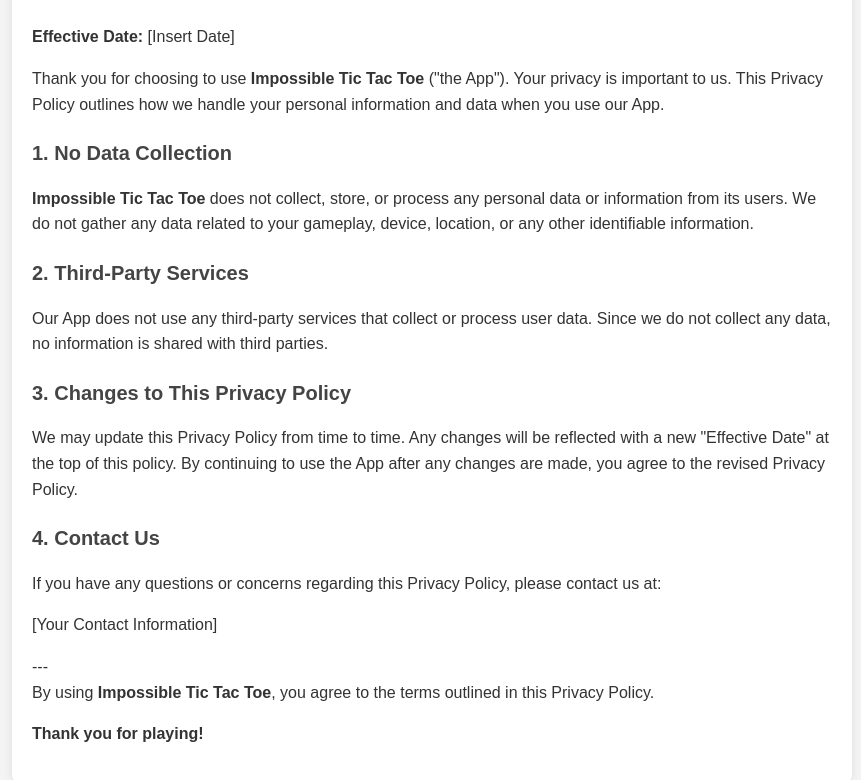
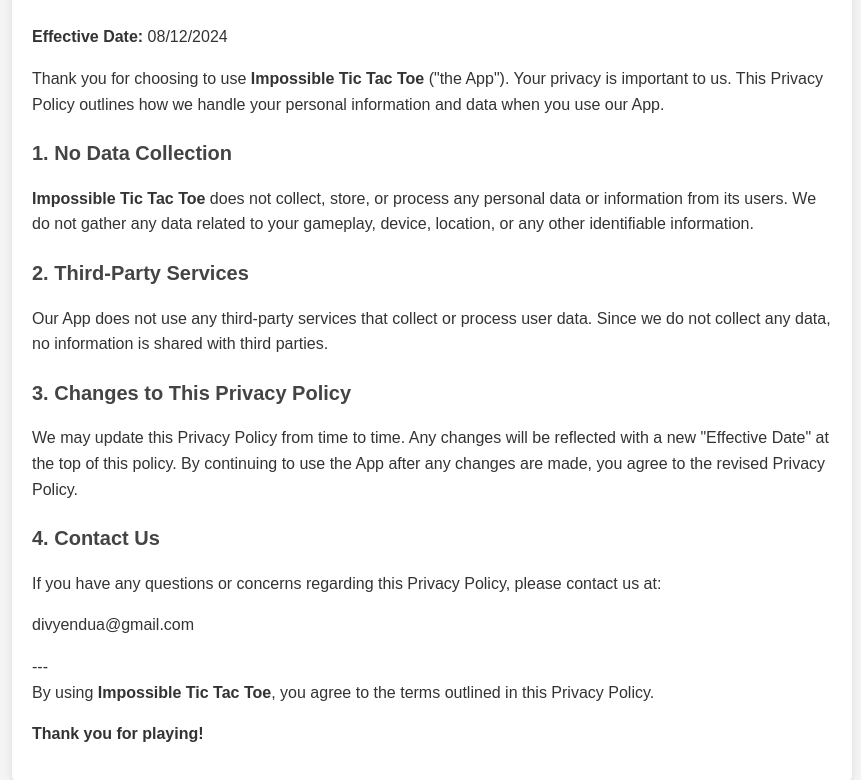
Before and after one commit to divy-sh/tic-tac-go, a plain HTML site: page index.html in a window 1280 px wide. Shown: the part 90-870 px from the top of the page, without its empty margins (208-1069 px from the left). Drawn offline with Linux system fonts and the light colour scheme.

Commit message:
update privacy policy

```diff
--- a/index.html
+++ b/index.html
@@ -47,7 +47,7 @@
 <body>
     <div class="container">
         <h1>Privacy Policy</h1>
-        <p><strong>Effective Date:</strong> [Insert Date]</p>
+        <p><strong>Effective Date:</strong> 08/12/2024</p>
 
         <p>Thank you for choosing to use <strong>Impossible Tic Tac Toe</strong> ("the App"). Your privacy is important to us. This Privacy Policy outlines how we handle your personal information and data when you use our App.</p>
 
@@ -62,7 +62,7 @@
 
         <h2>4. Contact Us</h2>
         <p>If you have any questions or concerns regarding this Privacy Policy, please contact us at:</p>
-        <p>[Your Contact Information]</p>
+        <p>divyendua@gmail.com</p>
 
         <p>---<br>By using <strong>Impossible Tic Tac Toe</strong>, you agree to the terms outlined in this Privacy Policy.</p>
 
```
